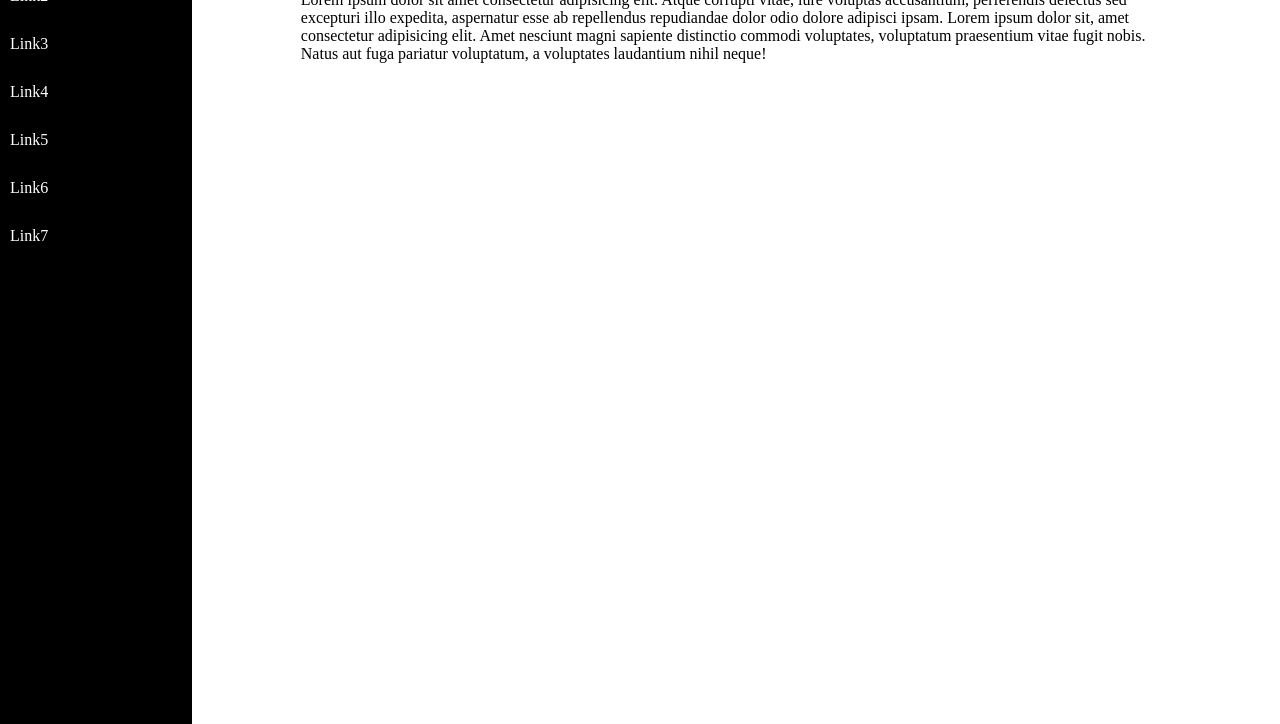
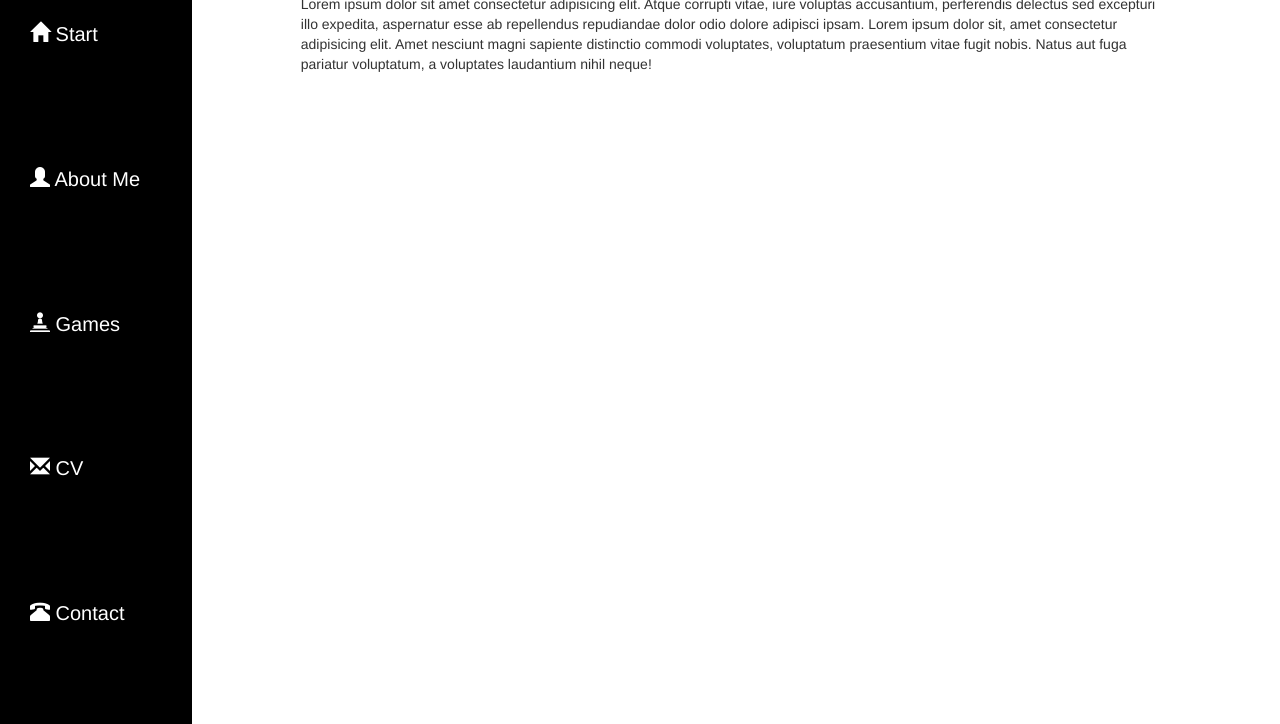
Before and after one commit to mariusfranzen/dararna.nu, a plain HTML site: page index.html in a window 1280 px wide. Shown: the part 76-800 px from the top of the page. Drawn offline with nearby package versions, Linux system fonts and the light colour scheme.

Commit message:
Changed nav and added bootstrap

```diff
--- a/index.html
+++ b/index.html
@@ -6,20 +6,29 @@
     <meta name="viewport" content="width=device-width, initial-scale=1.0">
     <meta http-equiv="X-UA-Compatible" content="ie=edge">
     <title>index</title>
+
+    <!-- Latest compiled and minified CSS -->
+<link rel="stylesheet" href="https://maxcdn.bootstrapcdn.com/bootstrap/3.3.7/css/bootstrap.min.css" integrity="sha384-BVYiiSIFeK1dGmJRAkycuHAHRg32OmUcww7on3RYdg4Va+PmSTsz/K68vbdEjh4u" crossorigin="anonymous">
+
+<!-- Optional theme -->
+<link rel="stylesheet" href="https://maxcdn.bootstrapcdn.com/bootstrap/3.3.7/css/bootstrap-theme.min.css" integrity="sha384-rHyoN1iRsVXV4nD0JutlnGaslCJuC7uwjduW9SVrLvRYooPp2bWYgmgJQIXwl/Sp" crossorigin="anonymous">
+
+<!-- Latest compiled and minified JavaScript -->
+<script src="https://maxcdn.bootstrapcdn.com/bootstrap/3.3.7/js/bootstrap.min.js" integrity="sha384-Tc5IQib027qvyjSMfHjOMaLkfuWVxZxUPnCJA7l2mCWNIpG9mGCD8wGNIcPD7Txa" crossorigin="anonymous"></script>
+
     <link rel="stylesheet" href="stylesheet.css">
+
 </head>
 
 <body>
 
     <nav>
         <ul id="navbar">
-            <li><a href="#link1">Link1</a></li>
-            <li><a href="#link2">Link2</a></li>
-            <li><a href="#link3">Link3</a></li>
-            <li><a href="#link4">Link4</a></li>
-            <li><a href="#link5">Link5</a></li>
-            <li><a href="#link6">Link6</a></li>
-            <li><a href="#link7">Link7</a></li>
+            <li><a href="#start"><span class="glyphicon glyphicon-home"></span> Start</a></li>
+            <li><a href="#about"><span class="glyphicon glyphicon-user"></span> About Me</a></li>
+            <li><a href="#games"><span class="glyphicon glyphicon-pawn"></span> Games</a></li>
+            <li><a href="#cv"><span class="glyphicon glyphicon-envelope"></span> CV</a></li>
+            <li><a href="#contact"><span class="glyphicon glyphicon-phone-alt"></span> Contact</a></li>
         </ul>
     </nav>
 
@@ -27,7 +36,7 @@
 
         <section id="section1" class="section">
 
-            <h1><a name="link1">Link1</a></h1>
+            <h1><a name="start" class="headerLink">Start</a></h1>
             <p>Lorem ipsum dolor sit amet consectetur adipisicing elit. Atque corrupti vitae, iure voluptas
                 accusantium, perferendis delectus sed excepturi illo expedita, aspernatur esse ab repellendus
                 repudiandae dolor odio dolore adipisci ipsam. Lorem ipsum dolor sit, amet consectetur adipisicing elit.
--- a/stylesheet.css
+++ b/stylesheet.css
@@ -4,23 +4,45 @@ body, html {
     background-color: white;
 }
 
+a {
+    color: black;
+}
+
+a:hover {
+    color: black;
+}
+
+.headerLink:hover {
+    background-color: transparent;
+    text-decoration: none;
+}
+
 #navbar {
     list-style-type: none;
-    position: absolute;
+    position: fixed;
+    display: inline-flex;
+    flex-direction: column;
+    justify-content: space-evenly;
     margin: 0;
     padding: 0;
     width: 15%;
     height: 100%;
+    overflow: auto;
     background-color: black;
+}
+
+ a:hover {
+    background-color: #191919;
 }
 
 #navbar a {
     display: block;
     color: white;
+    font-size: 20px;
     text-decoration: none;
-    padding-left: 10px;
-    padding-top: 15px;
-    padding-bottom: 15px;
+    padding-left: 30px;
+    padding-top: 20px;
+    padding-bottom: 20px;
 }
 
 #page-wrapper {
```
